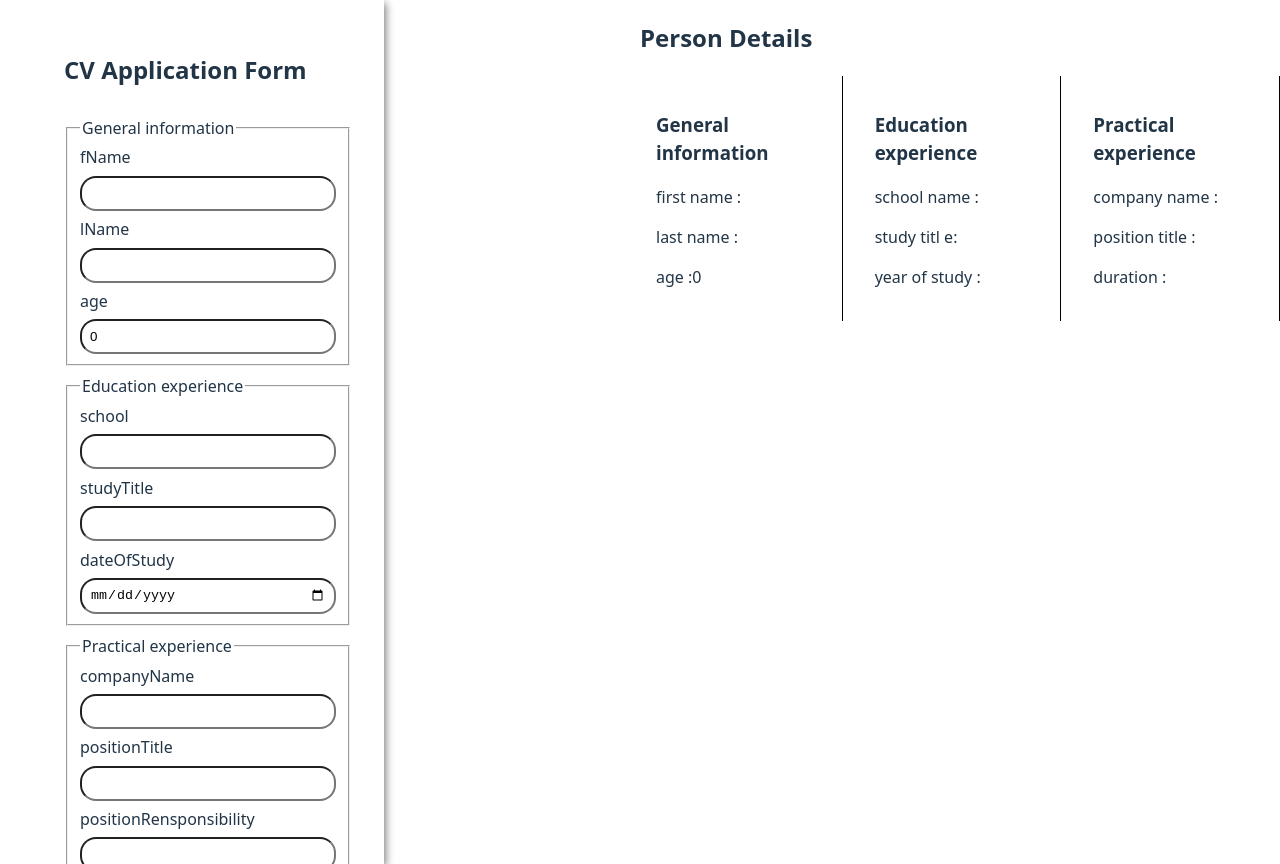
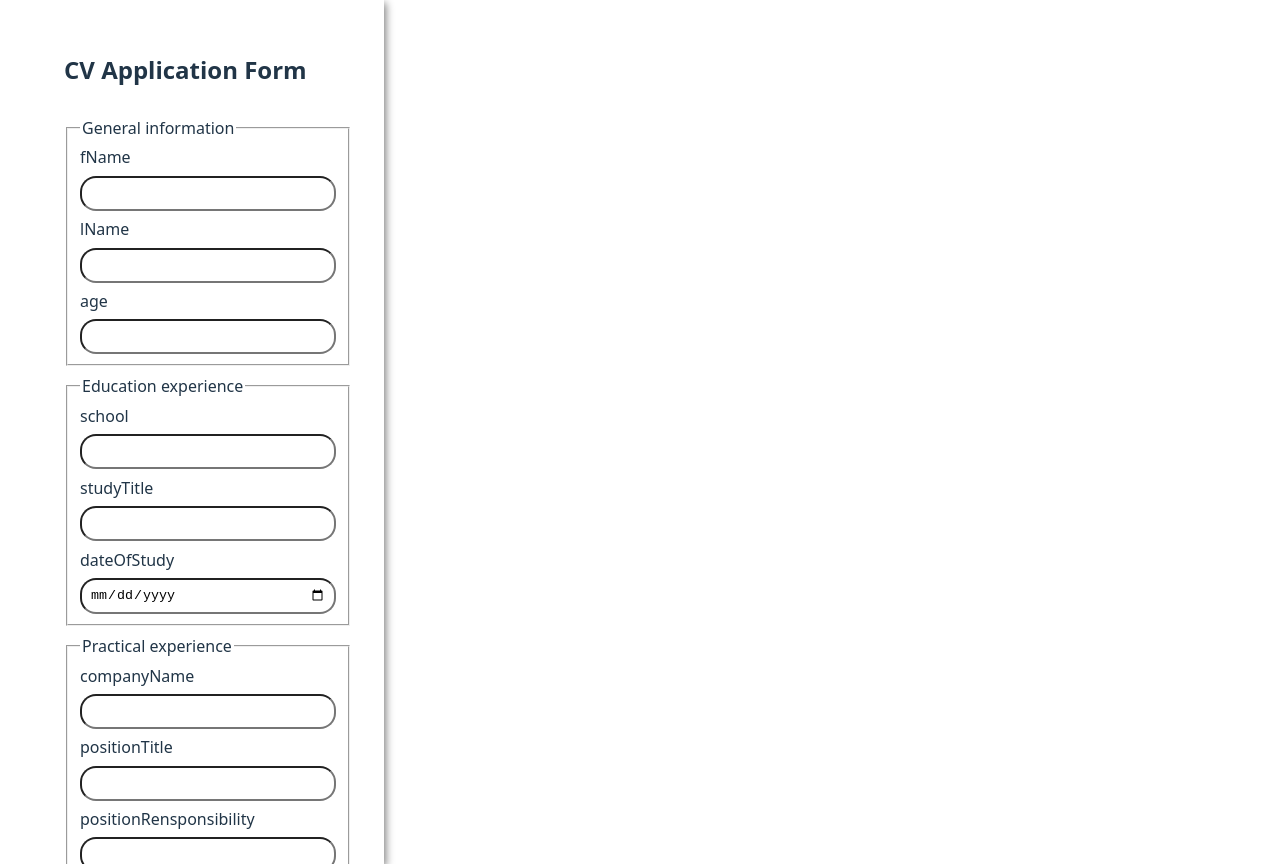
Before and after one commit to TitusBokosi/CV-Application, a React (Vite) app: page / in a window 1280 px wide. Built offline with nearby package versions, Linux system fonts and the light colour scheme.

Commit message:
cv application

```diff
--- a/src/cv-form.jsx
+++ b/src/cv-form.jsx
@@ -8,21 +8,21 @@ export default function Form() {
   const [formData, setFormData] = useState({
     fName: "",
     lName: "",
-    age: 0,
+    age: "",
     school: "",
     studyTitle: "",
     dateOfStudy: "",
     companyName: "",
     positionTitle: "",
-    positionRensponsiblity: "",
-    startDate: "",
-    finishDate: "",
+    positionRensponsibility: "",
+    startDate: new Date(),
+    finishDate: new Date(),
   });
-  const [details, setDetails] = useState(formData);
+  const [details, setDetails] = useState(false);
 
   const handleSubmit = (event) => {
     event.preventDefault();
-    setDetails((prevInf) => ({ ...formData }));
+    setDetails(true);
   };
 
   const handleChange = (event) => {
@@ -35,19 +35,14 @@ export default function Form() {
 
   return (
     <div className="main-container">
-      <form className="form">
+      <form className="form" onSubmit={handleSubmit}>
         <h2>CV Application Form</h2>
         <GeneralInformation data={formData} onChange={handleChange} />
         <EducationInformation data={formData} onChange={handleChange} />
         <PracticalExperience data={formData} onChange={handleChange} />
-        <button type="submit" onSubmit={handleSubmit}>
-          {" "}
-          submit
-        </button>
+        <button type="submit">submit</button>
       </form>
-      <div>
-        <Details data={details} onChange={handleSubmit}></Details>
-      </div>
+      {details && <Details data={formData} />}
     </div>
   );
 }
--- a/src/details.jsx
+++ b/src/details.jsx
@@ -1,4 +1,5 @@
 export default function Details({ data }) {
+  let now = data.startDate;
   return (
     <div className="details-container">
       <h2 className="details-heading">Person Details</h2>
@@ -11,15 +12,15 @@ export default function Details({ data }) {
         </div>
         <div className="education-experience">
           <h3>Education experience</h3>
-          <p>school name :</p>
-          <p>study titl e: </p>
-          <p>year of study : </p>
+          <p>school name : {data.school}</p>
+          <p>study title: {data.studyTitle} </p>
+          <p>year of study :{data.dateOfStudy} </p>
         </div>
         <div className="practical-experience">
           <h3>Practical experience</h3>
-          <p>company name :</p>
-          <p>position title : </p>
-          <p>duration : </p>
+          <p>company name : {data.companyName}</p>
+          <p>position title : {data.positionTitle}</p>
+          {/* <p>duration :{now}</p> */}
         </div>
       </div>
     </div>
--- a/src/practicalExperience.jsx
+++ b/src/practicalExperience.jsx
@@ -1,14 +1,39 @@
 import CustomInput from "./customInput";
 
-export default function PracticalExperience() {
+export default function PracticalExperience(data) {
   return (
     <fieldset>
       <legend>Practical experience</legend>
-      <CustomInput type="text" name="companyName" />
-      <CustomInput type="text" name="positionTitle" />
-      <CustomInput type="text" name="positionRensponsibility" />
-      <CustomInput type="date" name="startDate" />
-      <CustomInput type="date" name="finishDate" />
+      <CustomInput
+        type="text"
+        name="companyName"
+        value={data.companyName}
+        onChange={data.onChange}
+      />
+      <CustomInput
+        type="text"
+        name="positionTitle"
+        value={data.positionTitle}
+        onChange={data.onChange}
+      />
+      <CustomInput
+        type="text"
+        name="positionRensponsibility"
+        value={data.positionResponsibility}
+        onChange={data.onChange}
+      />
+      <CustomInput
+        type="date"
+        name="startDate"
+        value={data.startDate}
+        onChange={data.onChange}
+      />
+      <CustomInput
+        type="date"
+        name="finishDate"
+        value={data.finishDate}
+        onChange={data.onChange}
+      />
     </fieldset>
   );
 }
```
